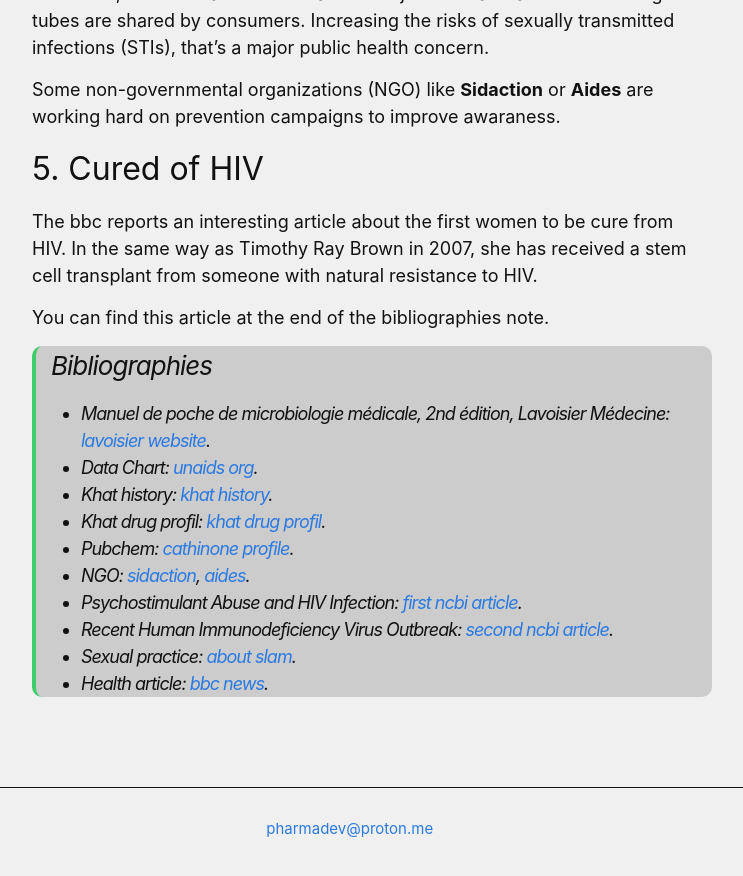
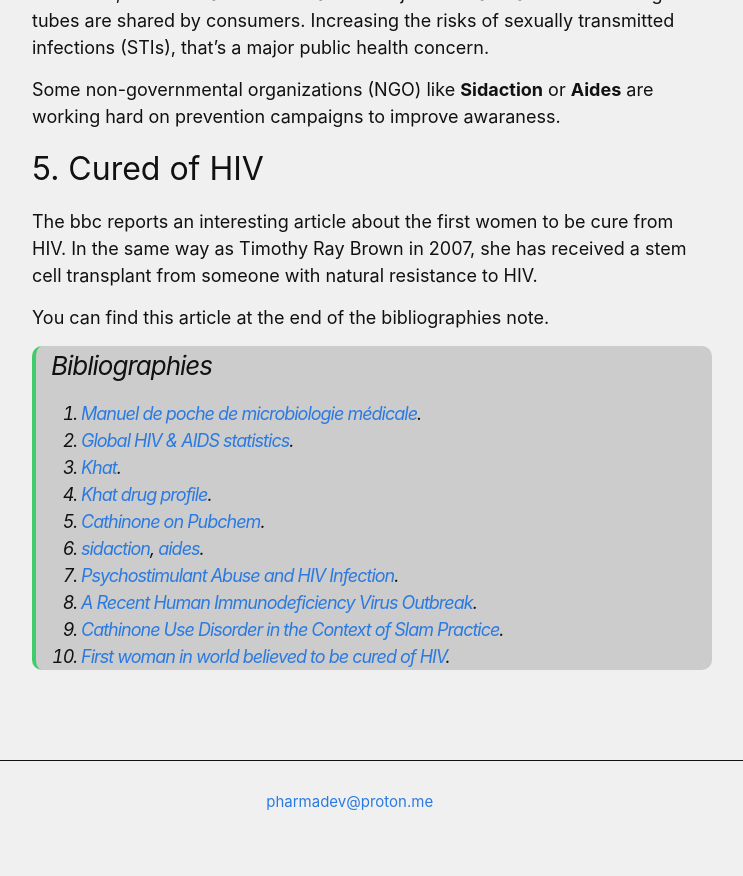
Before and after one commit to CMagnac/CMagnac-first-blog, a Jekyll site: the page built from _posts/2022-12-24-hiv-drugs-data.md, in a window 1280 px wide and 900 px high, scrolled down 4804 px. Shown: the top 876 px of the window, without its empty margins (268-1011 px from the left). Built offline with Jekyll 4.4.1, drawn with Linux system fonts in a browser that asks for light colours.

Commit message:
Update bibliographies

```diff
--- a/_posts/2022-12-24-hiv-drugs-data.md
+++ b/_posts/2022-12-24-hiv-drugs-data.md
@@ -110,13 +110,13 @@ You can find this article at the end of the bibliographies note.
 
 > ### Bibliographies
 >
-> + Manuel de poche de microbiologie médicale, 2nd édition, Lavoisier Médecine: [lavoisier website](https://www.lavoisier.fr/livre/sciences-de-la-vie/atlas-de-poche-de-microbiologie-medicale-2-ed/kayser/descriptif-9782257206367).
-> + Data Chart: [unaids org](https://www.unaids.org/en/resources/fact-sheet).
-> + Khat history: [khat history](https://leschroniquesduvegetal.wordpress.com/2020/05/04/le-khat-un-arbuste-africain-stupefiant/).
-> + Khat drug profil: [khat drug profil](https://www.emcdda.europa.eu/publications/drug-profiles/khat_fr).
-> + Pubchem: [cathinone profile](https://pubchem.ncbi.nlm.nih.gov/compound/62258).
-> + NGO: [sidaction](https://www.sidaction.org/), [aides](https://www.aides.org/).
-> + Psychostimulant Abuse and HIV Infection: [first ncbi article](https://www.ncbi.nlm.nih.gov/pmc/articles/PMC4582446/).
-> + Recent Human Immunodeficiency Virus Outbreak: [second ncbi article](https://www.ncbi.nlm.nih.gov/pmc/articles/PMC7314588/).
-> + Sexual practice: [about slam](https://www.frontiersin.org/articles/10.3389/fpsyt.2020.00705/full).
-> + Health article: [bbc news](https://www.bbc.com/news/health-60394306).
+> 1. [Manuel de poche de microbiologie médicale](https://www.lavoisier.fr/livre/sciences-de-la-vie/atlas-de-poche-de-microbiologie-medicale-2-ed/kayser/descriptif-9782257206367).
+> 2. [Global HIV & AIDS statistics](https://www.unaids.org/en/resources/fact-sheet).
+> 3. [Khat](https://leschroniquesduvegetal.wordpress.com/2020/05/04/le-khat-un-arbuste-africain-stupefiant/).
+> 4. [Khat drug profile](https://www.emcdda.europa.eu/publications/drug-profiles/khat_en).
+> 5. [Cathinone on Pubchem](https://pubchem.ncbi.nlm.nih.gov/compound/62258).
+> 6. [sidaction](https://www.sidaction.org/), [aides](https://www.aides.org/).
+> 7. [Psychostimulant Abuse and HIV Infection](https://www.ncbi.nlm.nih.gov/pmc/articles/PMC4582446/).
+> 8. [A Recent Human Immunodeficiency Virus Outbreak](https://www.ncbi.nlm.nih.gov/pmc/articles/PMC7314588/).
+> 9. [Cathinone Use Disorder in the Context of Slam Practice](https://www.frontiersin.org/articles/10.3389/fpsyt.2020.00705/full).
+> 10. [First woman in world believed to be cured of HIV](https://www.bbc.com/news/health-60394306).
```
Also changed, not shown: _posts/2022-12-28-mushroom-poisoning.md (+10 -10 lines), _posts/2022-12-31-the-day-before.md (+3 -3 lines).
